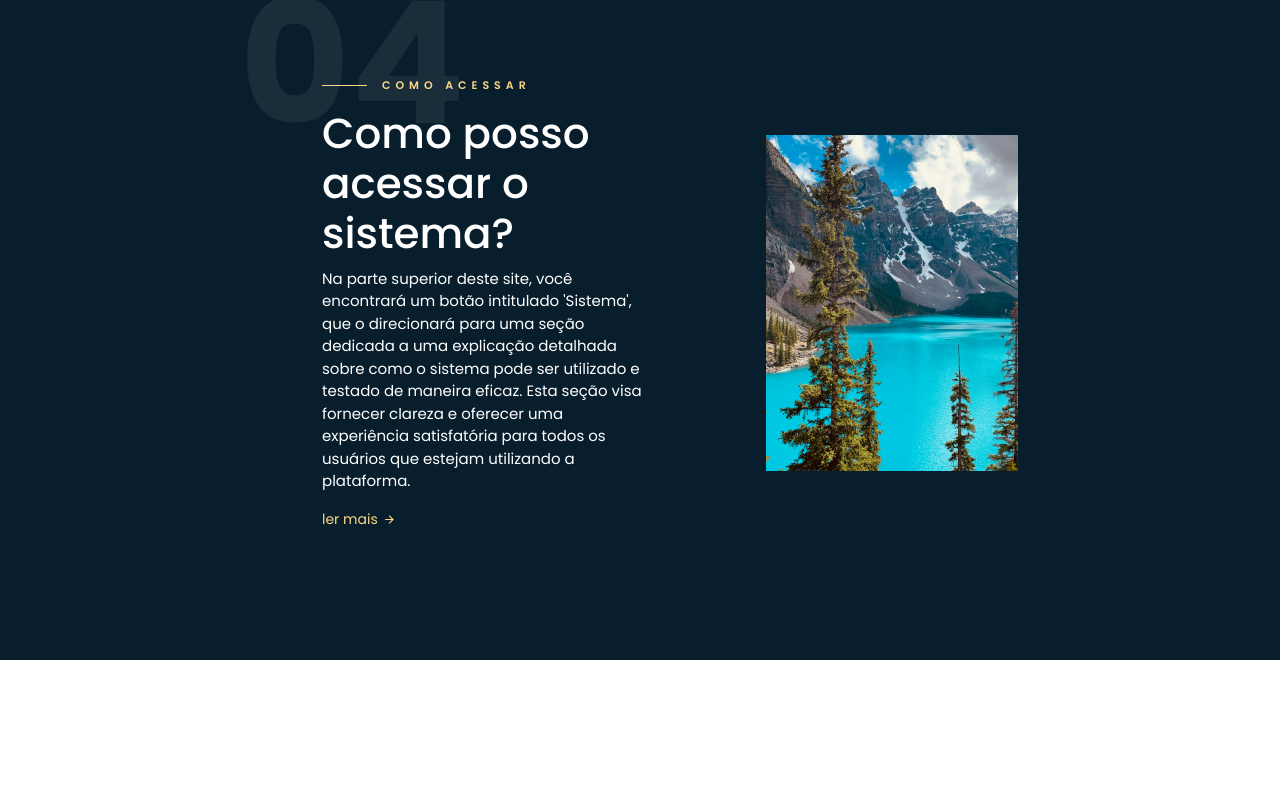
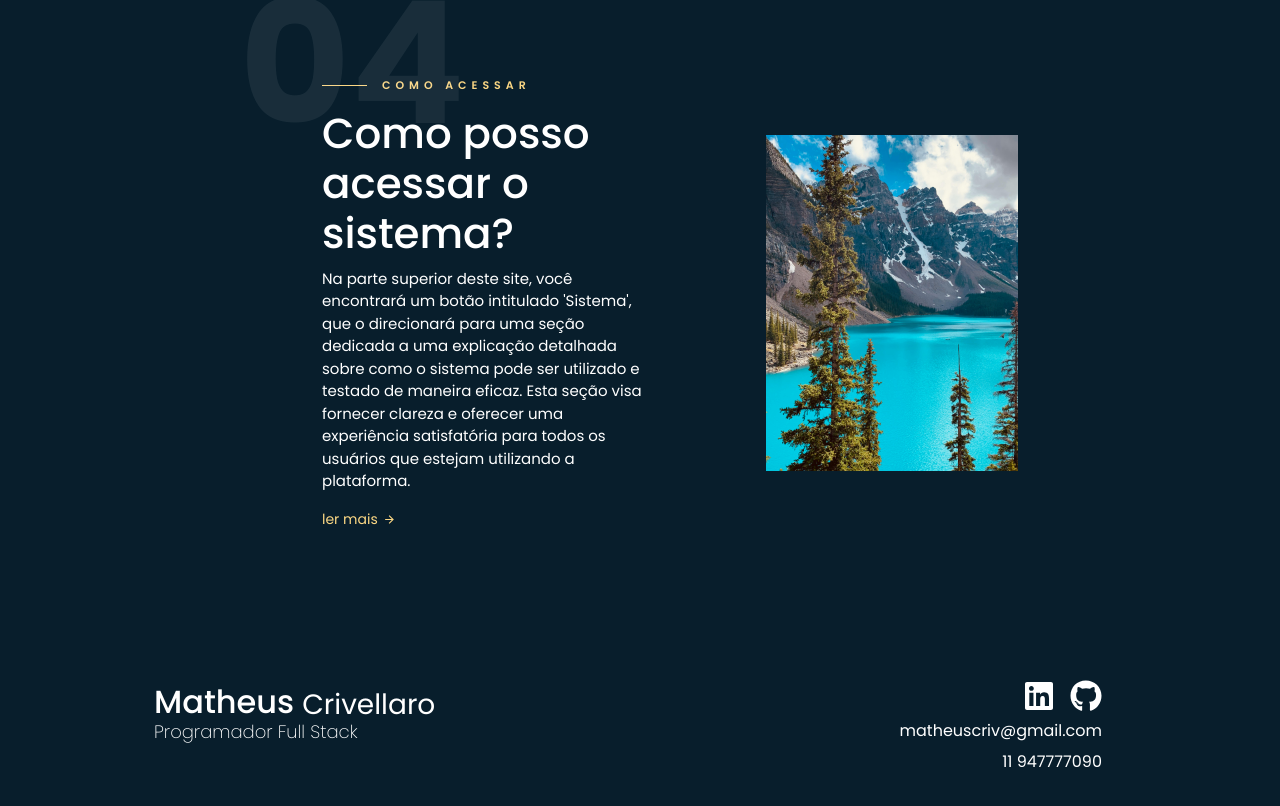
Before and after one commit to MatheusCrivellaro/react-apresentacao-novahorizonte, a JavaScript app: page / in a window 1280 px wide. Shown: the part 2743-3549 px from the top of the page. Before the commit the page ends 3403 px from the top, so only its background shows below. Built offline with nearby package versions, Linux system fonts and the light colour scheme; the HTML template or start-up script is replaced by a standard one.

Commit message:
Ajustes esteticos

```diff
--- a/src/App.css
+++ b/src/App.css
@@ -45,3 +45,17 @@
     height: 50vh;
     background: linear-gradient(to bottom, rgba(8, 30, 44, 0), rgba(8, 30, 44, 1));
 }
+
+.container-footer {
+    width: 100%;
+    padding: 0 0 30px;
+    color: white;
+}
+
+@media (min-width: 768px) {
+    .container-footer {
+        width: 90%;
+        padding: 0 0 50px;
+        color: white;
+    }
+}
--- a/src/App.js
+++ b/src/App.js
@@ -2,6 +2,7 @@ import './App.css';
 import NavBar from "./components/NavBar";
 import TitlePage from "./components/TitlePage";
 import InformationContent from "./components/InformationContent";
+import Footer from "./components/Footer";
 
 function App() {
     return (
@@ -12,7 +13,8 @@ function App() {
                 <span className="container-sombra"/>
             </div>
             <div className="container-conteudo" id="sobre">
-                <InformationContent number="01" title="O que é a NovaHorizonte?" preTitle="SOBRE" image="/images/Logo-novaHorizonte-round-background.png" invert={false}>
+                <InformationContent number="01" title="O que é a NovaHorizonte?" preTitle="SOBRE"
+                                    image="/images/Logo-novaHorizonte-round-background.png" invert={false}>
                     A NovaHorizonte Tecnologia e Inovação é uma empresa fictícia criada para exemplificar um modelo de
                     negócio inovador no setor de tecnologia.
                     Especializada em Inteligência Artificial e Machine Learning, a NovaHorizonte desenvolve soluções que
@@ -20,7 +22,8 @@ function App() {
                     das empresas.
                 </InformationContent>
 
-                <InformationContent number="02" title="Porquê criamos esse site?" preTitle="OBJETIVO" image="/images/pexels-packermann-1666021.jpg" invert={true}>
+                <InformationContent number="02" title="Porquê criamos esse site?" preTitle="OBJETIVO"
+                                    image="/images/pexels-packermann-1666021.jpg" invert={true}>
                     O site tem como objetivo apresentar o sistema de gerenciamento de presenças desenvolvido para a
                     NovaHorizonte. Ele serve como um portfólio para demonstrar as funcionalidades e a eficácia do
                     sistema. Além de fornecer uma visão geral do projeto, o site também destaca as tecnologias
@@ -29,7 +32,8 @@ function App() {
                     contribuição para a melhoria dos processos internos da empresa.
                 </InformationContent>
 
-                <InformationContent number="03" title="Do que o sistema é capaz?" preTitle="O QUE FAZ" image="/images/pexels-eberhardgross-1366919.jpg" invert={false}>
+                <InformationContent number="03" title="Do que o sistema é capaz?" preTitle="O QUE FAZ"
+                                    image="/images/pexels-eberhardgross-1366919.jpg" invert={false}>
                     O sistema desenvolvido para a NovaHorizonte Tecnologia e Inovação, criado com Java utilizando Spring
                     Boot, tem como principal objetivo gerenciar as presenças dos funcionários nos treinamentos
                     realizados pela empresa. Esse sistema permite que os funcionários confirmem sua presença de maneira
@@ -38,19 +42,19 @@ function App() {
                     acompanhamento dos treinamentos.
                 </InformationContent>
 
-                <InformationContent number="04" title="Como posso acessar o sistema?" preTitle="COMO ACESSAR" image="/images/pexels-ayan-biswas-109307294-9631566.jpg" invert={true}>
+                <InformationContent number="04" title="Como posso acessar o sistema?" preTitle="COMO ACESSAR"
+                                    image="/images/pexels-ayan-biswas-109307294-9631566.jpg" invert={true}>
                     Na parte superior deste site, você encontrará um botão intitulado 'Sistema', que o direcionará para
                     uma seção dedicada a uma explicação detalhada sobre como o sistema pode ser utilizado e testado de
                     maneira eficaz. Esta seção visa fornecer clareza e oferecer uma experiência satisfatória para todos
                     os usuários que estejam utilizando a plataforma.
                 </InformationContent>
-            </div>
-
-            <div className="" id="contatos">
-
+                <div className="container-footer" id="contatos">
+                    <Footer/>
+                </div>
             </div>
         </div>
-  );
+    );
 }
 
 export default App;
--- /dev/null
+++ b/src/components/Footer/Footer.css
@@ -0,0 +1,84 @@
+@import url('https://fonts.googleapis.com/css2?family=Manrope:wght@200&family=Plus+Jakarta+Sans:ital,wght@0,200..800;1,200..800&family=Poppins:ital,wght@0,100;0,200;0,300;0,400;0,500;0,600;0,700;0,800;0,900;1,100;1,200;1,300;1,400;1,500;1,600;1,700;1,800;1,900&display=swap');
+
+.div-contatos {
+    font-family: 'Poppins', sans-serif;
+    width: 100%;
+    height: 100%;
+    display: flex;
+    align-items: center;
+    justify-content: space-between;
+}
+
+.contatos-icon {
+    font-size: 32px;
+    margin-right: 15px;
+    color: #fff;
+}
+
+@media (min-width: 768px) {
+    .contatos-icon {
+        font-size: 32px;
+        margin-left: 15px;
+        margin-right: 0;
+        color: #fff;
+    }
+}
+
+.nome-contatos {
+    padding-right: 16px;
+}
+
+.nome-contatos h3 {
+    font-size: 18px;
+    font-weight: 200;
+}
+.nome-contatos-text {
+    display: flex;
+    align-items: end;
+}
+
+.nome-contatos-text h1{
+    font-weight: 500;
+    padding: 0;
+    font-size: 32px;
+    margin: 0 8px 0 0;
+}
+
+.nome-contatos-text h2{
+    font-size: 28px;
+    font-weight: 400;
+    margin: 0;
+}
+
+@media (max-width: 768px) {
+    .nome-contatos {
+        display: flex;
+        flex-direction: column;
+        align-items: center;
+        justify-content: center;
+    }
+}
+
+.informacoes-contatos {
+    display: flex;
+    flex-direction: column;
+    justify-content: center;
+    align-items: center;
+    text-align: center;
+    margin-top: 20px;
+}
+
+@media (min-width: 768px) {
+    .informacoes-contatos {
+        display: flex;
+        flex-direction: column;
+        align-items: end;
+        text-align: end;
+    }
+}
+
+.informacoes-contatos p{
+    padding: 0;
+    margin-top: 7px;
+    margin-bottom: 0;
+}
--- /dev/null
+++ b/src/components/Footer/index.js
@@ -0,0 +1,33 @@
+import './Footer.css'
+import { FaLinkedin } from "react-icons/fa";
+import { FaGithub } from "react-icons/fa";
+
+const Footer = () => {
+    return (
+        <div className="div-contatos row">
+            <div className="nome-contatos col-12 col-md-6">
+                <div className="nome-contatos-text">
+                    <h1>Matheus</h1>
+                    <h2>Crivellaro</h2>
+                </div>
+                <h3>Programador Full Stack</h3>
+            </div>
+            <div className="informacoes-contatos col-12 col-md-6">
+                <div className="div-icons-contatos">
+                    <a href="https://linkedin.com/in/matheus-crivellaro" target="_blank" rel="noopener noreferrer">
+                        <FaLinkedin className="contatos-icon"/>
+                    </a>
+                    <a href="https://github.com/MatheusCrivellaro" target="_blank" rel="noopener noreferrer">
+                        <FaGithub className="contatos-icon"/>
+                    </a>
+                </div>
+                <div>
+                    <p>matheuscriv@gmail.com</p>
+                    <p>11 947777090</p>
+                </div>
+            </div>
+        </div>
+    )
+}
+
+export default Footer;
```
